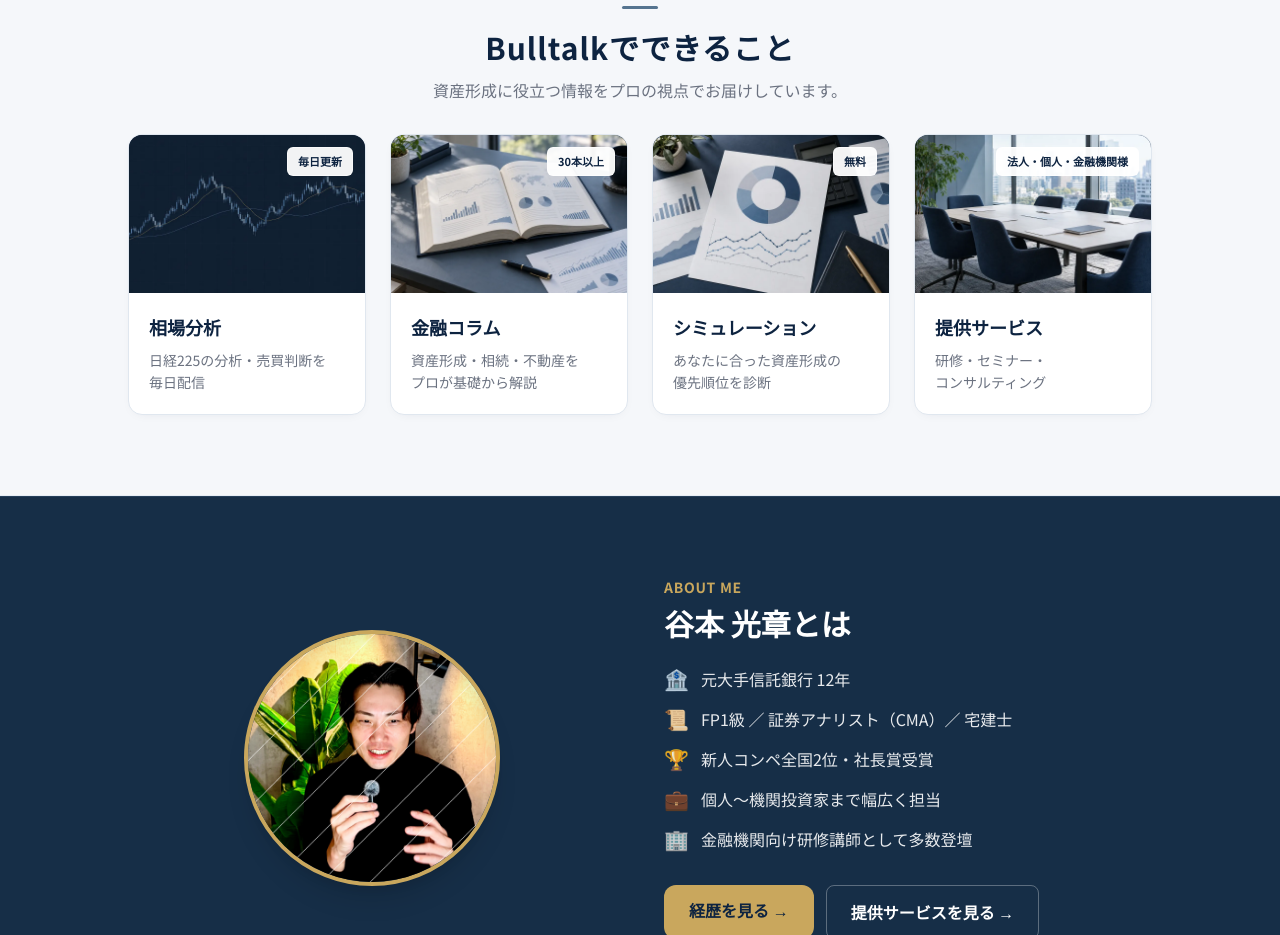
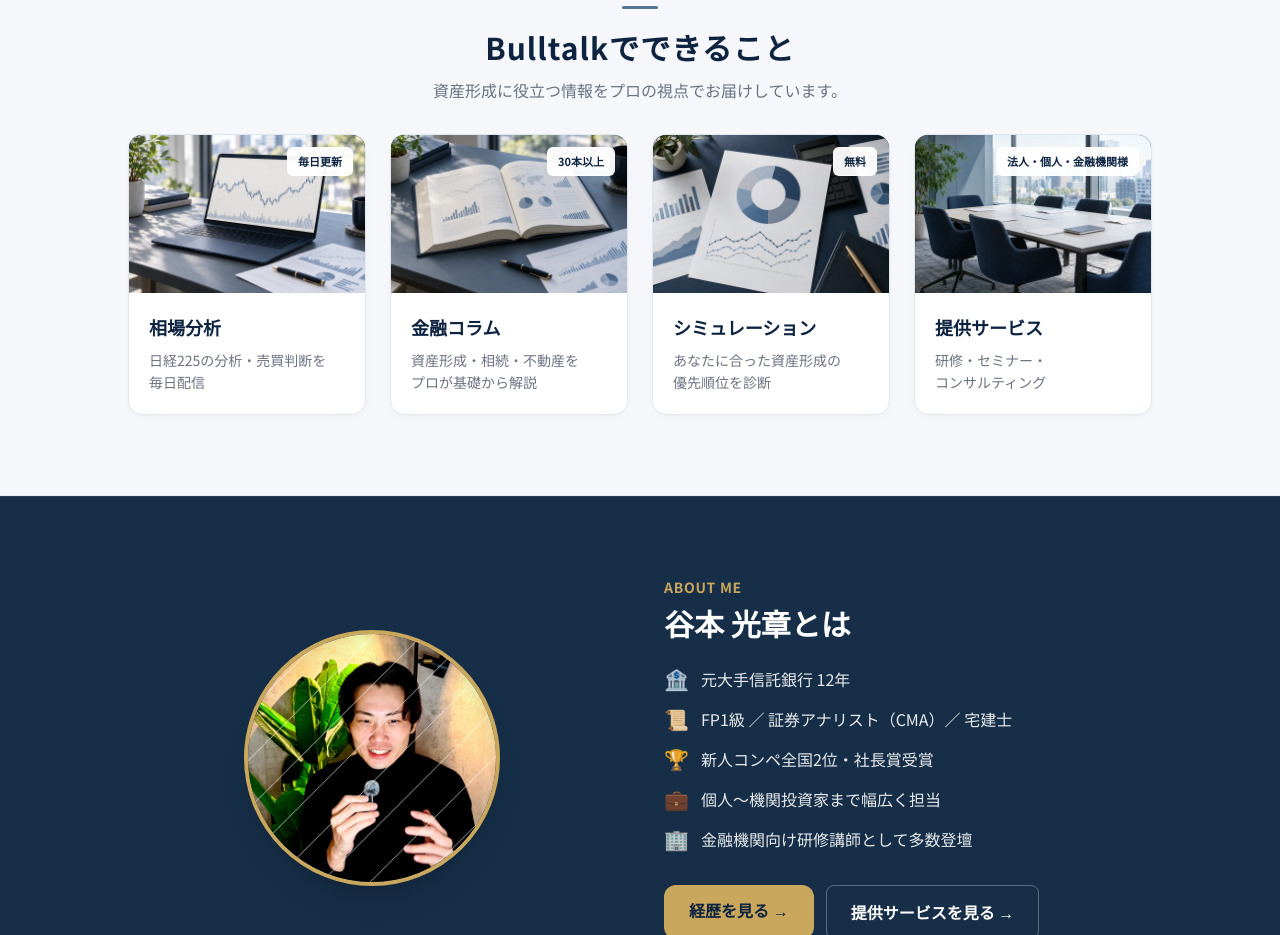
Before and after one commit to tanima3232-eng/bulltalk, a Next.js app: page / in a window 1280 px wide. Shown: the part 780-1715 px from the top of the page. Built offline with nearby package versions, Linux system fonts and the light colour scheme; no server answers.

Commit message:
トップの相場分析カードを自然光のデスク写真に統一

```diff
--- a/app/page.tsx
+++ b/app/page.tsx
@@ -16,7 +16,7 @@ export const metadata: Metadata = {
 
 const serviceCards = [
   {
-    image: "/images/cards-b/market-chart.webp",
+    image: "/images/cards-b/market-research-desk.webp",
     title: "相場分析",
     desc: "日経225の分析・売買判断を\n毎日配信",
     href: "/market",
```
Also changed, not shown: public/images/cards-b/market-research-desk.webp (added).
